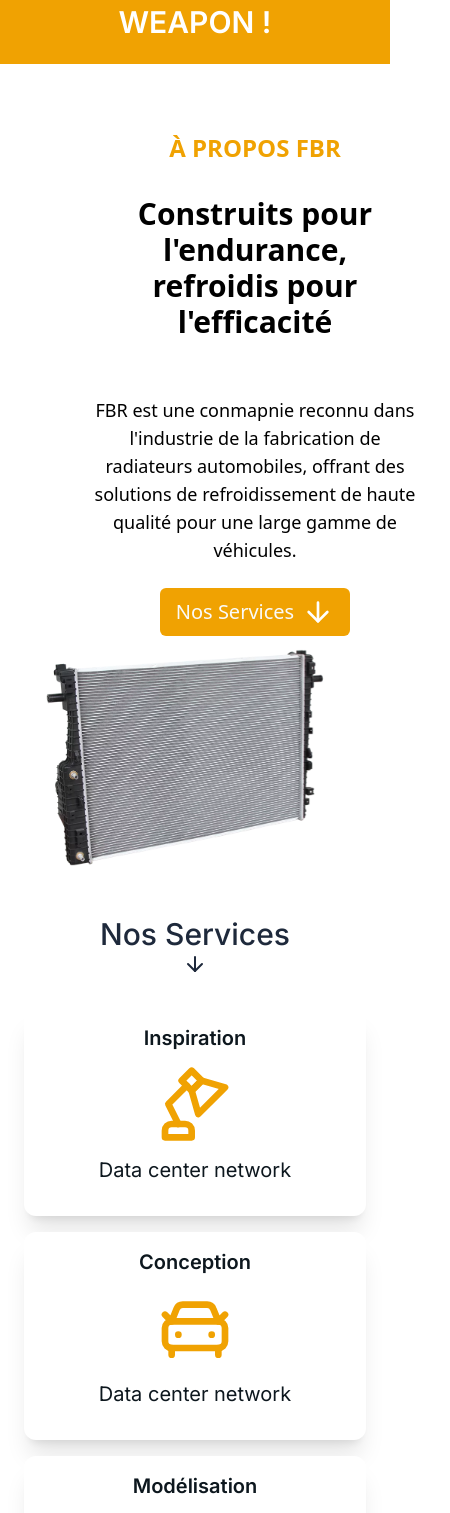
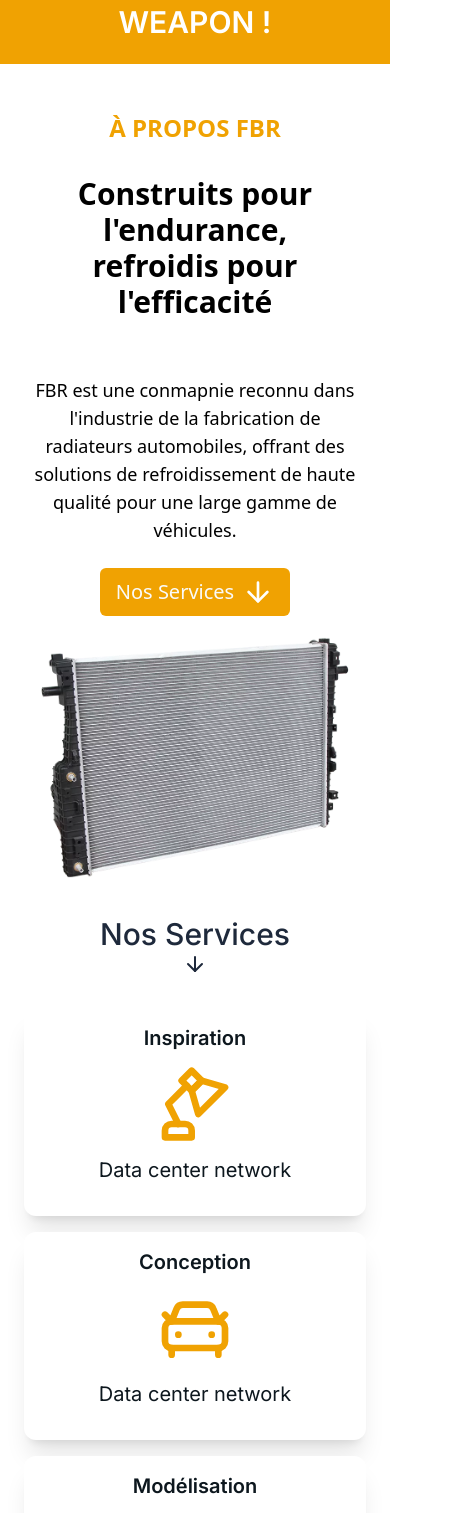
Before and after one commit to DzForApp/fbr, a Next.js app: page / in a window 390 px wide. Shown: the part 932-2445 px from the top of the page, 450 px wide, since content can reach past the window. Built offline with nearby package versions, Linux system fonts and the light colour scheme.

Commit message:
section animation update 02

```diff
--- a/src/app/products/[productId]/page.tsx
+++ b/src/app/products/[productId]/page.tsx
@@ -3,7 +3,7 @@ import React from 'react'
 function ProductDetail({params}:any) {
   return (
     <div className='w-full h-screen bg-slate-200 mt-16 text-black text-6xl items-center top-36'>ProductDetail {params.productId}
-
+       Page
 
     </div>
   )
--- a/src/components/Sections/About/about.tsx
+++ b/src/components/Sections/About/about.tsx
@@ -3,21 +3,39 @@ import React, { useEffect, useRef } from "react"
 import Image from "next/image"
 import { ArrowDownIcon } from "lucide-react"
 import { Button } from "@/components/ui/button"
-import {  motion} from "framer-motion"
+import {  motion, useScroll} from "framer-motion"
 
 
 function About() {
 
+  const ref = useRef<HTMLElement>(null)
+  const {scrollYProgress} = useScroll({
+    target: ref,
+    offset: ["0 1", "0.73 1"],
+  })
+
   return (
-    <section id="A_Propos" className=" relative py-12    md:mt-4  font-sans text-black  w-full h-screen   scroll-my-16 items-start md:items-center ">
+    <section
+
+    id="A_Propos" className=" relative py-12    md:mt-4  font-sans text-black  w-full h-screen  md:h-screen  scroll-my-40 items-start md:items-center ">
        <div className="relative w-full   text-center  md:w-full h-auto space-y-8  md:space-y-4">
           <div  className="flex flex-col  space-y-4 md:flex-row w-full h-auto md:h-full justify-center items-center" >
-            <motion.div
-              initial={{opacity: 0}}
-              whileInView={{opacity: 1}}
-              viewport={{ once: true }}
-              animate={{ x: 60, y: 20 }}
-              transition={{duration: 0.9, delay: 0.4 , ease: "easeInOut"}}
+            <motion.section
+              // initial={{opacity: 0}}
+              // whileInView={{opacity: 1}}
+              // viewport={{ once: true }}
+              // animate={{ x: 0, y: 20 }}
+                        // transition={{duration: 0.9, delay: 0.4 , ease: "easeInOut"}}
+                        ref ={ref}
+                        style={{
+                          scale:scrollYProgress,
+                          opacity:scrollYProgress,
+                        }}
+                        initial="hidden"
+                        whileInView="visible"
+                        viewport={{ once: true }}
+                        transition={{duration: 0.6, delay: (0.7) , ease: "easeOut"}}
+
               className="relative md:w-1/2 space-y-8 md:py-4 items-center"
             >
               <h1 className="relative md:mb-4 uppercase font-semibold text-2xl text-fbr">à Propos FBR</h1>
@@ -33,28 +51,21 @@ function About() {
                 </Button>
 
               </a>
-            </motion.div>
+            </motion.section>
 
-            <motion.div
-
-                className="container relative md:w-1/2 space-y-8 md:py-2 items-center"
-
-              >
-                      <motion.div
-                          initial={{opacity: 0}}
-                          whileInView={{opacity: 1}}
-                          viewport={{ once: true }}
-                          animate={{ x: -10, scale: 0.9 }}
-                           transition={{duration: 1.9, delay: 0.1 , ease: "easeOut"}}
-                           exit={{ x: 0 , scale: 1}}
-
-
-                        className="relative item"
-                      >
-                      <Image  src="/images/backgrounds/r6-3d.png" width={550} height={550} alt="About Image"/>
-
-                  </motion.div>
-            </motion.div>
+            <motion.section
+              ref ={ref}
+              style={{
+                scale:scrollYProgress,
+                opacity:scrollYProgress,
+              }}
+              initial="hidden"
+              whileInView="visible"
+              viewport={{ once: true }}
+              transition={{duration: 0.6, delay: (0.2) , ease: "easeOut"}}
+                 className="container relative md:w-1/2 space-y-8 md:py-2 items-center" >
+                    <Image  src="/images/backgrounds/r6-3d.png" width={550} height={550} alt="About Image"/>
+            </motion.section>
 
             </div>
 
@@ -68,7 +79,3 @@ function About() {
 }
 
 export default About
-
-function useViewportTransform(inputRange: any, arg1: number[]) {
-  throw new Error("Function not implemented.")
-}
--- a/src/components/Sections/OurService/serviceItem.tsx
+++ b/src/components/Sections/OurService/serviceItem.tsx
@@ -1,9 +1,7 @@
-import { Button } from "@/components/ui/button"
-import { Card } from "@/components/ui/card"
-import { motion } from "framer-motion"
+
+import { motion, useScroll } from "framer-motion"
 import { LucideIcon } from "lucide-react"
-import Image from "next/image"
-import React, { ReactNode } from "react"
+import React, { ReactNode, useRef } from "react"
 
 type ProductProps = {
     _id:number,
@@ -14,15 +12,26 @@ type ProductProps = {
     children?:ReactNode
 }
 function ServiceItem({_id, name, icon:Icon, desc,className, children}:  ProductProps) {
+  const ref = useRef<HTMLElement>(null)
+  const {scrollYProgress} = useScroll({
+    target: ref,
+    offset: ["0 1", "0.33 1"],
+  })
   return (
 
-    <motion.div
-    initial={{opacity: 0}}
-    whileInView={{opacity: 1}}
+    <motion.section
+    // initial={{opacity: 0}}
+    // whileInView={{opacity: 1}}
+    // viewport={{ once: true }}
+    // transition={{duration: 0.6, delay: (_id * 0.2) , ease: "easeOut"}}
+    ref ={ref}
+    style={{
+      scale:scrollYProgress,
+      opacity:scrollYProgress,
+    }}
+    initial="hidden"
+    whileInView="visible"
     viewport={{ once: true }}
-
-    transition={{duration: 0.6, delay: (_id * 0.2) , ease: "easeOut"}}
-
     className={`${className} hover:scale-105  hover:mx-4 xl:ease-in-out duration-1000 hover:bg-incomBg hover:text-white text-incomBg flex flex-grow-1
     basis-full md:basis-1/3 xl:basis-1/4 flex-col m-2  space-y-2 w-32 h-52 md:w-36 md:h-52 md:m-6  bg-white shadow-xl rounded-xl  p-4`}
   >
@@ -30,7 +39,7 @@ function ServiceItem({_id, name, icon:Icon, desc,className, children}:  ProductP
       <h1 className="self-center text-gray text-xl p-y-4 font-semibold">{name}</h1>
       <Icon className="w-full p-1 h-1/2 text-fbr  " />
       <p className="text-gray text-center text-xl flex-grow">{desc}</p>
-  </motion.div>
+  </motion.section>
   )
 }
 
--- a/src/components/Sections/OurService/services.tsx
+++ b/src/components/Sections/OurService/services.tsx
@@ -7,20 +7,11 @@ import { Button } from "@/components/ui/button";
 import { motion, useTransform, useViewportScroll } from "framer-motion";
 
 function Services() {
-  const [item, setItem] = useState(0);
-
-  const [SelectedItemIndex, setSelectedItemIndex] = useState(0);
-  const [offset, setCarouselOffsetStyle] = useState(0);
-
-
-  const [menu, setMenu] = useState(false);
-  const { scrollXProgress } = useViewportScroll()
-  const scale = useTransform(scrollXProgress, [0, 1], [0.2, 3]);
 
   return (
     <section
       id="Services"
-      className="relative  flex md:flex-col  md:space-y-2 h-auto md:h-screen items-center  scroll-mt-16 flex-col    "
+      className="relative  flex md:flex-col  md:space-y-2 h-auto md:h-screen   items-center  scroll-mt-16 flex-col    "
     >
 
       <div className=" flex flex-col w-full py-2 items-center justify-center text-3xl md:text-4xl font-medium text-slate-800   ">
--- a/src/components/Sections/Process/ProCard.tsx
+++ b/src/components/Sections/Process/ProCard.tsx
@@ -1,9 +1,9 @@
 import { Button } from '@/components/ui/button'
 import { Card } from '@/components/ui/card'
-import { AnimatePresence, easeIn, easeInOut, motion, useTransform, useViewportScroll } from 'framer-motion'
+import { AnimatePresence, easeIn, easeInOut, motion, useScroll, useTransform, useViewportScroll } from 'framer-motion'
 import { LucideIcon, Scale } from 'lucide-react'
 import Image from 'next/image'
-import React, { ReactNode } from 'react'
+import React, { ReactNode, useRef } from 'react'
 
 type ProCardProps = {
     _id:number,
@@ -16,18 +16,24 @@ type ProCardProps = {
     Yanimate: number,
 }
 function ProCard({_id, name, icon:Icon, desc,className, Yinit,Yanimate , children}:  ProCardProps) {
-
+  const ref = useRef<HTMLElement>(null)
+  const {scrollYProgress} = useScroll({
+    target: ref,
+    offset: ["0 1", "0.33 1"],
+  })
 
   return (
 
-  <AnimatePresence>
-    <motion.div
-    initial={{opacity: 0}}
-    whileInView={{opacity: 1}}
-    viewport={{ once: true }}
-     transition={{duration: 0.7, delay: (_id * 0.4) , ease: "easeOut"}}
-
-
+    <motion.section
+        ref ={ref}
+        style={{
+          scale:scrollYProgress,
+          opacity:scrollYProgress,
+        }}
+        initial="hidden"
+        whileInView="visible"
+        viewport={{ once: true }}
+        transition={{duration: 0.6, delay: (0.2) , ease: "easeOut"}}
     className={`${className} hover:scale-90 md:ease-in-out duration-700 hover:shadow-lg  text-incomBg flex flex-grow-1
     basis-full md:basis-1/2   flex-col m-2 p-6 space-y-8 justify-between md:space-y-8 w-full h-full items-center  bg-white shadow-xl rounded-2xl mx-2  `}
   >
@@ -42,8 +48,7 @@ function ProCard({_id, name, icon:Icon, desc,className, Yinit,Yanimate , childre
 
 
       <p className="text-gray flex-grow text-xl text-center">{desc}</p>
-  </motion.div>
-  </AnimatePresence>
+  </motion.section>
   )
 }
 
```
